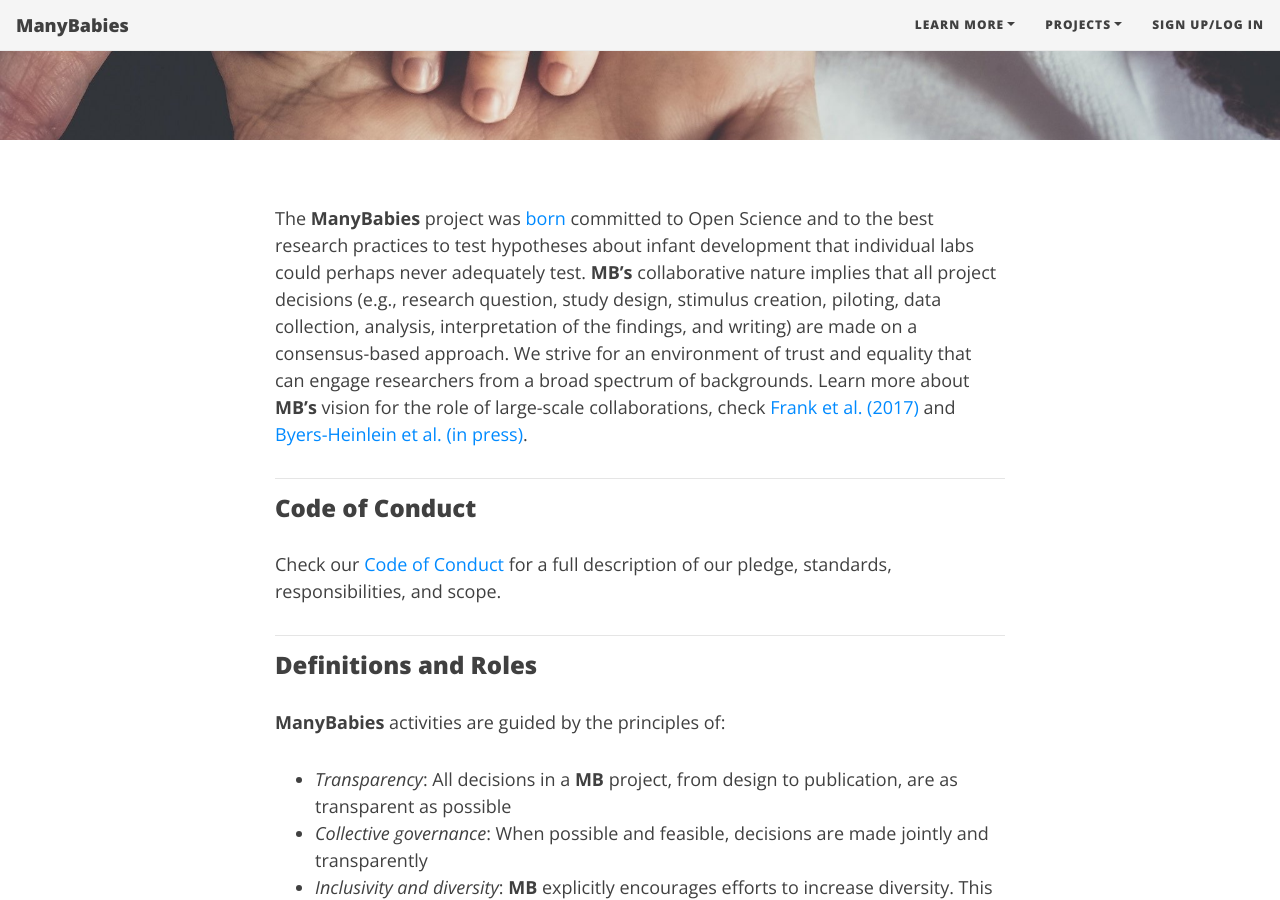
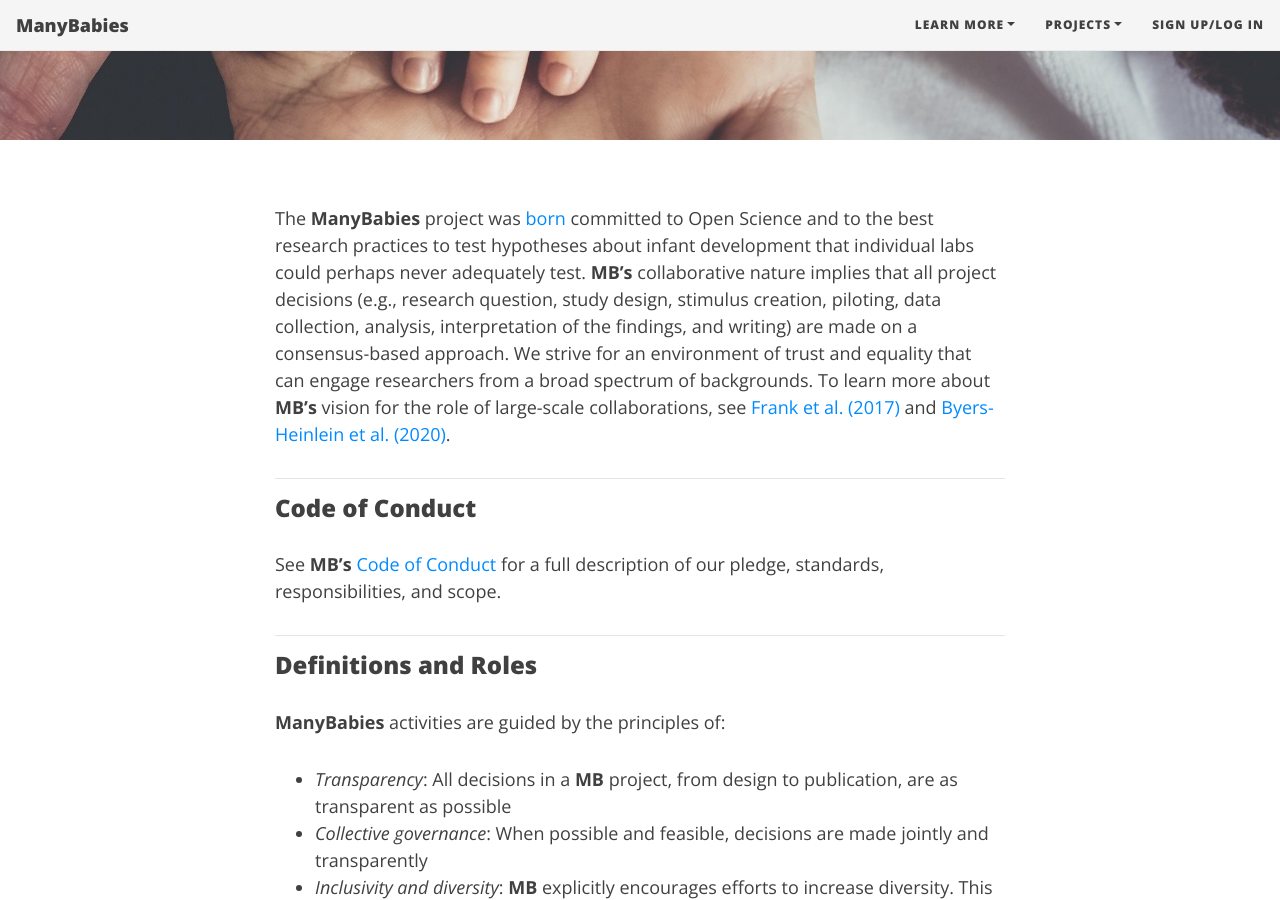
Before and after one commit to manybabies/manybabies.github.io, a Jekyll site: the page built from about.md, in a window 1280 px wide and 900 px high, scrolled down 347 px. Built offline with Jekyll 4.4.1, drawn with Linux system fonts in a browser that asks for light colours; nearby versions of some CDN libraries; some web fonts are replaced.

Commit message:
small edits/typo fixes on about.md

```diff
--- a/about.md
+++ b/about.md
@@ -9,7 +9,7 @@ To do:
 - update funding information? MB2 Grant?
 --->
 
-The **ManyBabies** project was [born](https://babieslearninglanguage.blogspot.com/2015/12/the-manybabies-project.html) committed to Open Science and to the best research practices to test hypotheses about infant development that individual labs could perhaps never adequately test. **MB's** collaborative nature implies that all project decisions (e.g., research question, study design, stimulus creation, piloting, data collection, analysis, interpretation of the findings, and writing) are made on a consensus-based approach. We strive for an environment of trust and equality that can engage researchers from a broad spectrum of backgrounds. Learn more about **MB's** vision for the role of large-scale collaborations, check [Frank et al. (2017)](https://psyarxiv.com/27b43/) and [Byers-Heinlein et al. (in press)](https://psyarxiv.com/dmhk2/).
+The **ManyBabies** project was [born](https://babieslearninglanguage.blogspot.com/2015/12/the-manybabies-project.html) committed to Open Science and to the best research practices to test hypotheses about infant development that individual labs could perhaps never adequately test. **MB's** collaborative nature implies that all project decisions (e.g., research question, study design, stimulus creation, piloting, data collection, analysis, interpretation of the findings, and writing) are made on a consensus-based approach. We strive for an environment of trust and equality that can engage researchers from a broad spectrum of backgrounds. To learn more about **MB's** vision for the role of large-scale collaborations, see [Frank et al. (2017)](https://psyarxiv.com/27b43/) and [Byers-Heinlein et al. (2020)](https://psyarxiv.com/dmhk2/).
 
 <!-- Too detailed?
 Infant research usually requires significant human and financial resources and is slow to conduct. These aspects, combined with the pressure to publish at a rapid pace to secure promotions and funding, can render the conduction of large-scale projects unpractical under individual labs contexts.
@@ -21,7 +21,7 @@ On the other hand, large-scale *collaborative* and *Open Science* projects have
 ***
 
 ### Code of Conduct
-Check our [Code of Conduct]({{site.baseurl}}/code_conduct/) for a full description of our pledge, standards, responsibilities, and scope.
+See **MB's** [Code of Conduct]({{site.baseurl}}/code_conduct/) for a full description of our pledge, standards, responsibilities, and scope.
 
 ***
 
```
